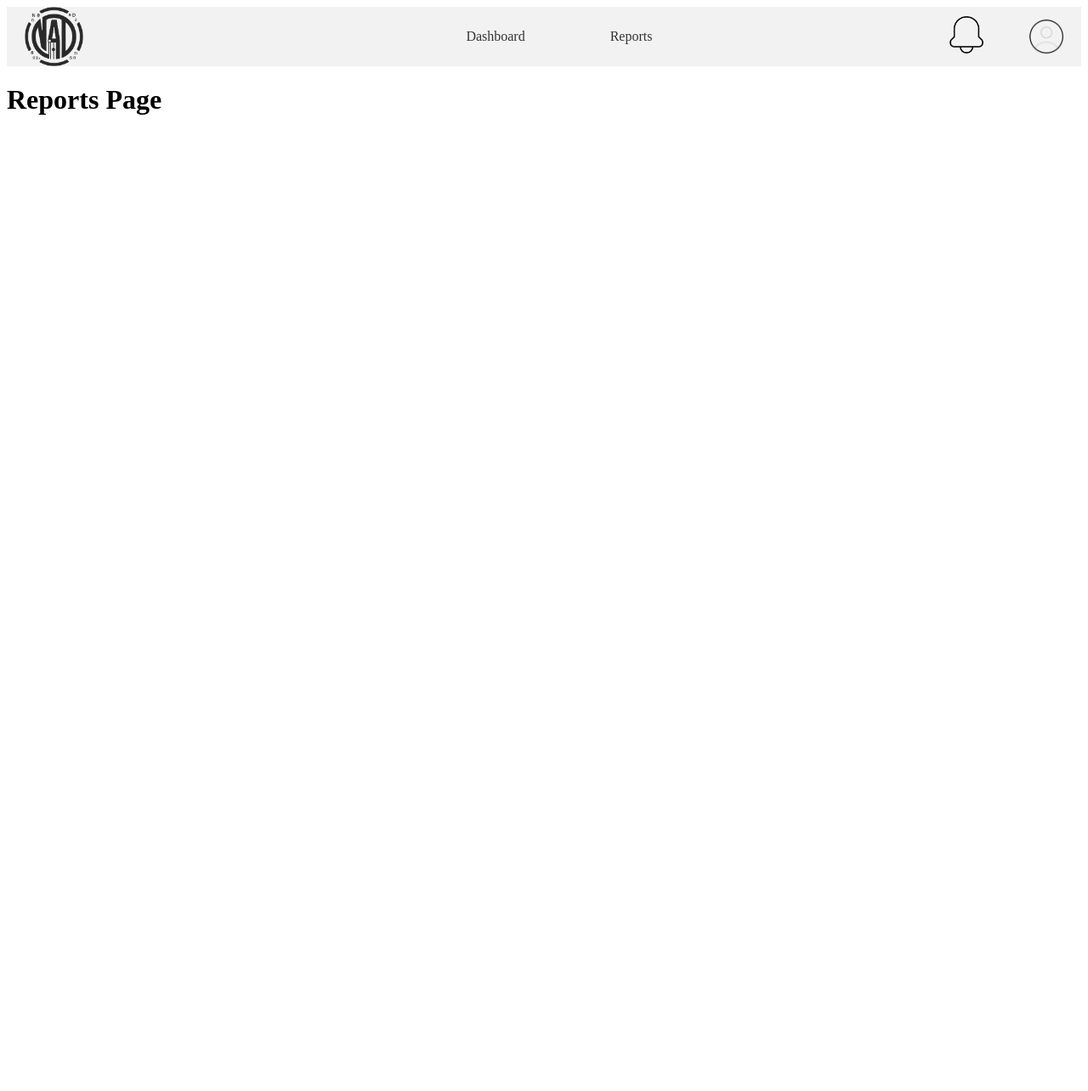
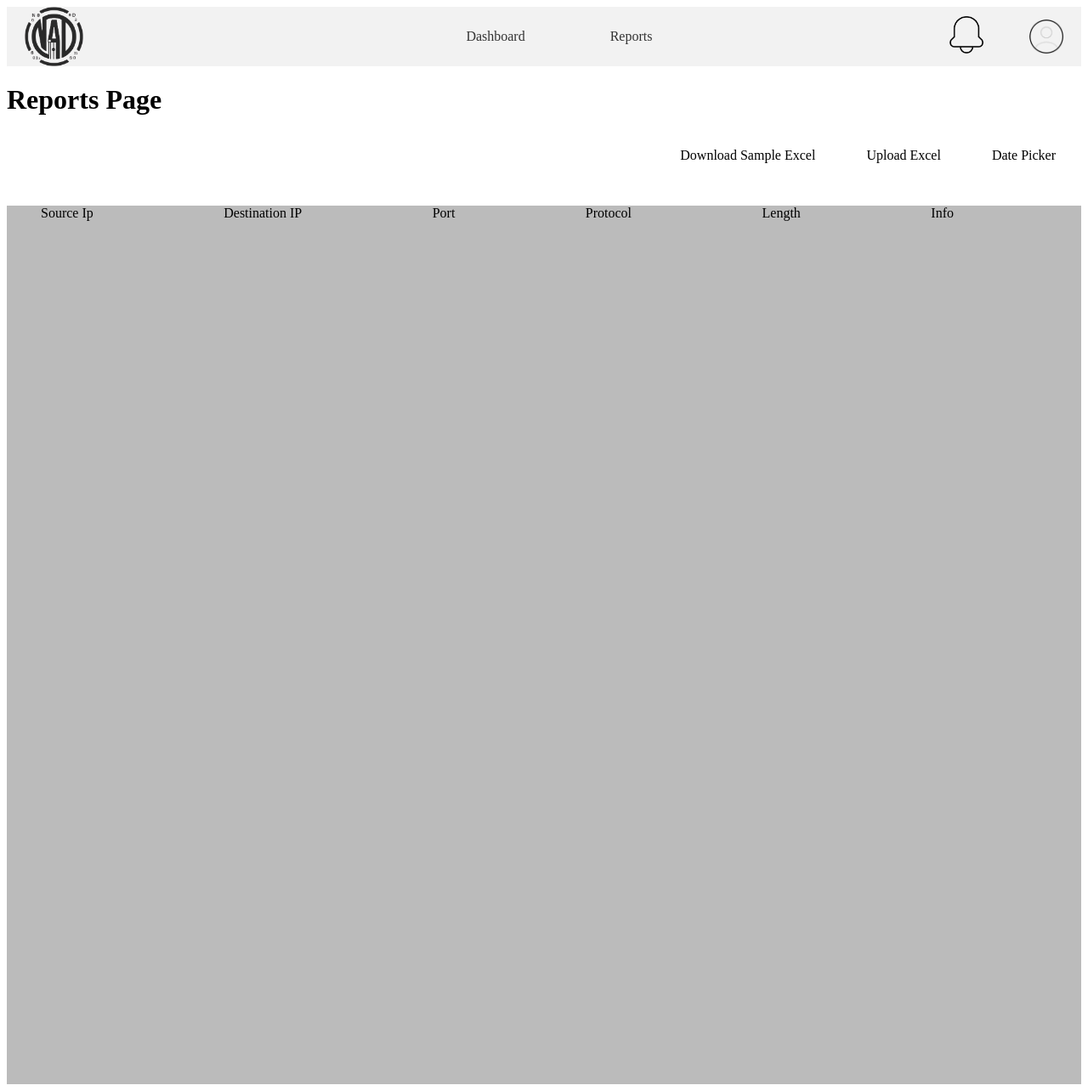
Before and after one commit to Bedagya-Joshi/AnomalyND, a Django app: page /reports/ in a window 1280 px wide. Shown: the whole page at 85% size. Before the commit the page ends 135 px from the top, so only its background shows below. Run offline with Django 5.2, Linux system fonts and the light colour scheme.

Commit message:
Finalized the UI

```diff
--- a/networkAnamolyDetector/NAD/static/script.js
+++ b/networkAnamolyDetector/NAD/static/script.js
@@ -1,13 +1,17 @@
 const profileImage = document.getElementById("profile");
 const dropdown = document.getElementById("profileDropdownContent");
+const notif = document.getElementById("notification");
+const notiDropdown = document.getElementById("notifDropdownContent");
 
 let timeoutId;
 
+//Dropdown show for profilePic
 document.getElementById("profile").addEventListener("mouseover", function (event) {
     event.stopPropagation();
     dropdown.classList.toggle("show");
 });
 
+//dropdown show for profileDropdown
 document
     .getElementById("profileDropdownContent")
     .addEventListener("mouseover", function () {
@@ -15,6 +19,7 @@
         clearTimeout(timeoutId);
 });
 
+//dropdown hide for profilePic
 document.getElementById("profile").addEventListener("mouseleave", function (event) {
     timeoutId = setTimeout(() => {
         event.stopPropagation();
@@ -22,6 +27,7 @@
     }, 100);
 });
 
+//dropdown hide for profileDropdown
 document
     .getElementById("profileDropdownContent")
     .addEventListener("mouseleave", function () {
@@ -30,7 +36,7 @@
         }, 100);
 });
 
-
+//toggle on off switch on dashboard
 const toggleBtn = document.getElementById("toggleBtn");
 const offImg = document.getElementById("off");
 const onImg = document.getElementById("on");
--- a/networkAnamolyDetector/NAD/static/styles.css
+++ b/networkAnamolyDetector/NAD/static/styles.css
@@ -28,17 +28,26 @@
 }
 
 #notification{
-    padding-left: 300px;
+    margin-left: 150px;
     width: 40px;
     height: auto;
     cursor: pointer;
 }
 
+#hrefNoti {
+    display: inline-block;
+    width: 40px;
+}
+
 #profile{
     width: 40px;
-    margin-left: 50px;
+    margin-left: 200px;
     height: auto;
     cursor: pointer;
+}
+
+#navUL{
+    margin-right: 150px;
 }
 
 .dropdown-content {
@@ -50,7 +59,7 @@
     box-shadow: 0px 8px 16px 0px rgba(0,0,0,0.2);
     z-index: 1;
     margin-top: 10px;
-    margin-left:  180px;
+    margin-left:  10.7%;
 }
 
 .dropdown-content.show {
@@ -59,6 +68,7 @@
     align-items: center;
     padding-bottom: 10px;
 }
+
 
 .login-form {
     background-color: #f2f2f2;
@@ -162,3 +172,22 @@
     margin-top:30px;
     justify-content: center;
 }
+
+#filters{
+    display: flex;
+    justify-content: flex-end;
+}
+
+#filters p{
+    padding: 0px 30px;
+}
+
+#reports{
+    padding-bottom: 1000px;
+    background: #00000044;
+}
+
+#notifPanel{
+    background: #00000069;
+    padding-bottom: 500px;
+}
--- a/networkAnamolyDetector/NAD/templates/nav.html
+++ b/networkAnamolyDetector/NAD/templates/nav.html
@@ -10,13 +10,12 @@
 <body>
     <nav>
         <img id="logo" src="{% static 'logo.png' %}" alt="Logo">
-        <ul>
+        <ul id="navUL">
             <li><a href="{% url 'home' %}">Dashboard</a></li>
             <li><a href="{% url 'reports' %}">Reports</a></li>
-            {% comment %} <li><a href="{% url 'notifications' %}">Notifications</a></li> {% endcomment %}
         </ul>
         <div class="user-profile">
-            <a href="{% url 'notifications' %}"><img id="notification" src="{% static 'notification.png' %}" alt="Notification"></a>
+            <a id="hrefNoti" href="{% url 'notifications' %}"><img id="notification" src="{% static 'notification.png' %}" alt="Notification"></a>
             <img id="profile" src="{% static 'profile.png' %}" alt="Profile" class="profile-image">
             <div class="dropdown-content" id="profileDropdownContent">
                 <p>Hello! {{ user.username }}</p>
--- a/networkAnamolyDetector/NAD/templates/notifications.html
+++ b/networkAnamolyDetector/NAD/templates/notifications.html
@@ -3,4 +3,7 @@
 {% block content %}
 {% include 'nav.html' %}
 <h1>Notification Page</h1>
+<div id="notifPanel">
+
+</div>
 {% endblock content %}
--- a/networkAnamolyDetector/NAD/templates/reports.html
+++ b/networkAnamolyDetector/NAD/templates/reports.html
@@ -2,5 +2,22 @@
 
 {% block content %}
 {% include 'nav.html' %}
-<h1>Reports Page</h1>
+<div id="start">
+    <h1>Reports Page</h1>
+</div>
+<div id="filters">
+    <p>Download Sample Excel</p>
+    <p>Upload Excel</p>
+    <p>Date Picker</p>
+</div><br>
+<div id="reports">
+    <ul id="netResults">
+        <li>Source Ip</li>
+        <li>Destination IP</li>
+        <li>Port</li>
+        <li>Protocol</li>
+        <li>Length</li>
+        <li>Info</li>
+    </ul>
+</div>
 {% endblock content %}
```
Also changed, not shown: networkAnamolyDetector/db.sqlite3.
